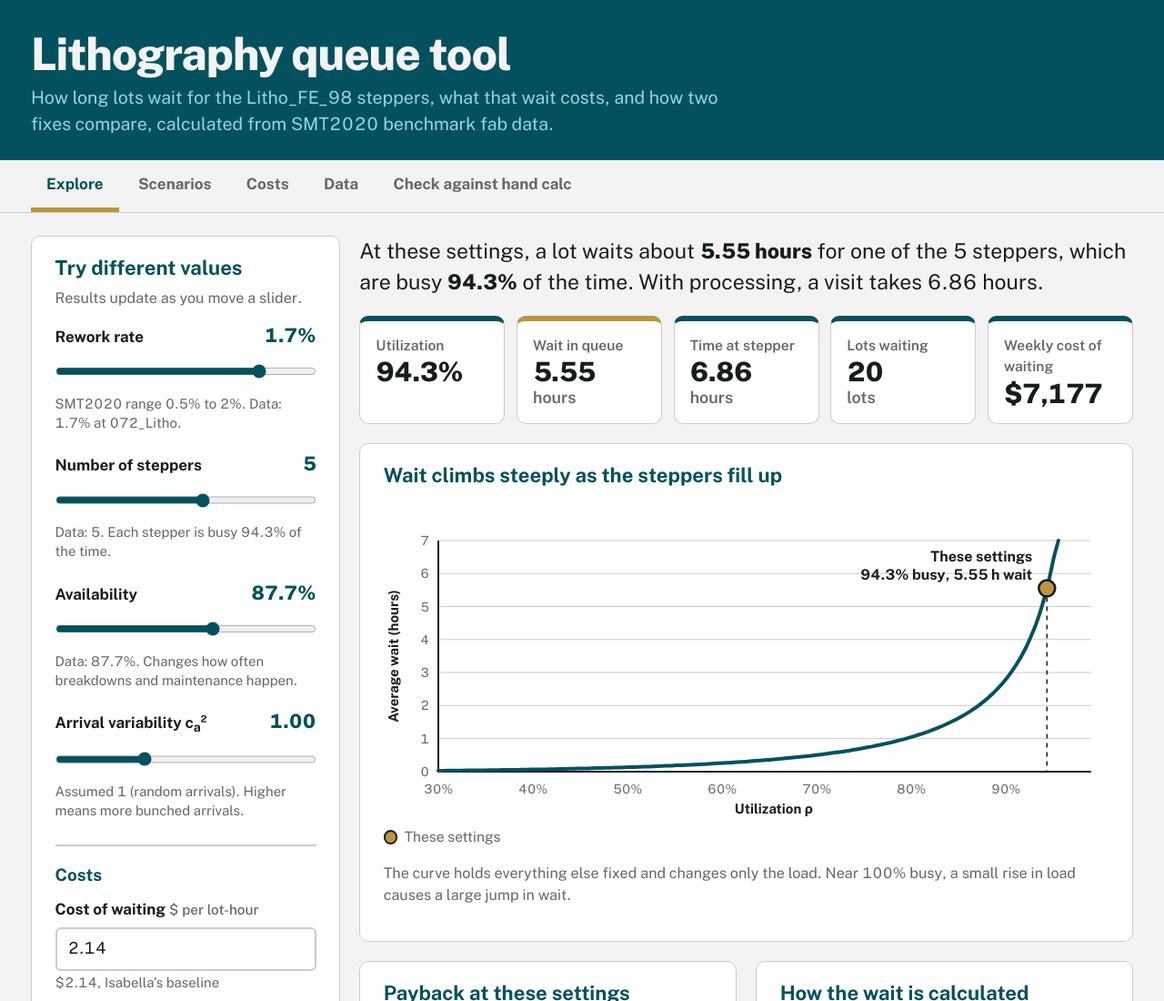
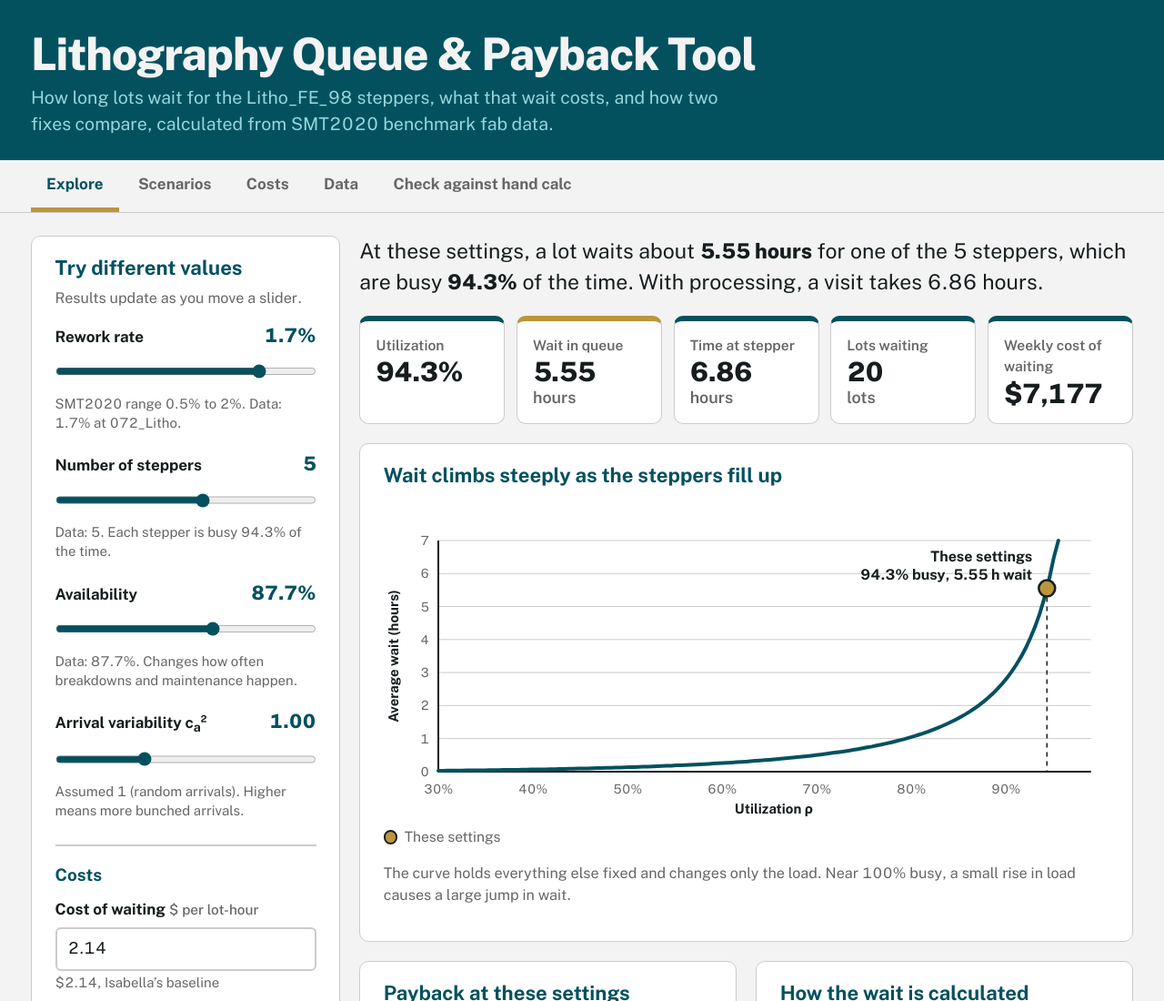
Before and after one commit to annanoto/LithographyQueueTool, a plain HTML site: page index.html in a window 1280 px wide. Shown: the top 1100 px of the page at 91% size. Drawn offline with nearby package versions, Linux system fonts and the light colour scheme.

Commit message:
Update title to 'Lithography Queue & Payback Tool'

```diff
--- a/index.html
+++ b/index.html
@@ -3,7 +3,7 @@
 <head>
   <meta charset="UTF-8">
   <meta name="viewport" content="width=device-width, initial-scale=1">
-  <title>Lithography Queue Tool</title>
+  <title>Lithography Queue & Payback Tool</title>
   <link rel="preconnect" href="https://fonts.googleapis.com">
   <link rel="preconnect" href="https://fonts.gstatic.com" crossorigin>
   <link href="https://fonts.googleapis.com/css2?family=Public+Sans:wght@400;500;600;700;800&display=swap" rel="stylesheet">
@@ -15,7 +15,7 @@
 <body>
   <header class="top">
     <div class="title">
-      <h1>Lithography queue tool</h1>
+      <h1>Lithography Queue & Payback Tool</h1>
       <p class="lede">How long lots wait for the Litho_FE_98 steppers, what that wait costs, and how two fixes compare, calculated from SMT2020 benchmark fab data.</p>
     </div>
   </header>
```
